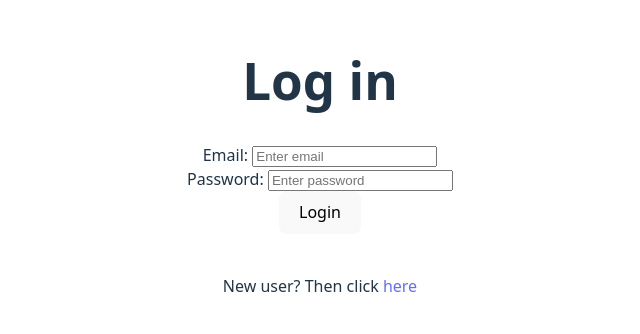
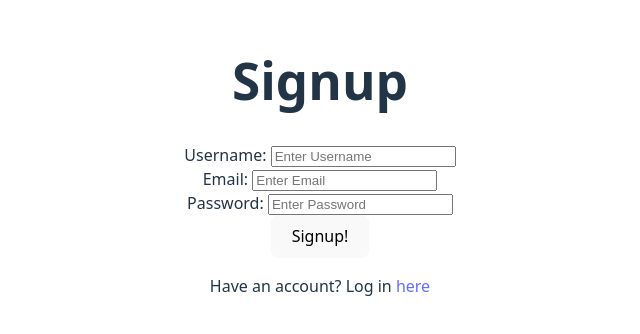
Before and after one commit to AdamFariello/capStone_FrontEnd, a React app: page / in a window 1280 px wide. Shown: the part 234-568 px from the top of the page, without its empty margins (320-960 px from the left). Built offline with nearby package versions, Linux system fonts and the light colour scheme; the HTML template or start-up script is replaced by a standard one.

Commit message:
Created foundation of the signup page

```diff
--- a/src/App.jsx
+++ b/src/App.jsx
@@ -2,11 +2,12 @@ import { useState } from 'react'
 import './App.css'
 
 import LoginPage from "./pages/login";
+import SignupPage from "./pages/signup";
 
 function App() {
 
   return (<>
-    <LoginPage />
+    <SignupPage />
   </>)
 }
 
--- a/src/pages/login.jsx
+++ b/src/pages/login.jsx
@@ -7,6 +7,7 @@ import { useState } from "react";
 //    email and password
 // 3. When adding real validation, check to see if this is how it's done
 //    (Probably REALLY not)
+// 4. Make it so user can choose between inserting email or username
 
 function btn(password, email) {
     //Function works as expected
@@ -21,17 +22,20 @@ export default function LoginPage() {
     return(<>
         <h1>Log in</h1>
 
-        <label>Email: </label>
+        <label htmlFor="email">Email: </label>
         <input
-            type="text" placeholder="Enter email"
+            type="email"
+            placeholder="Enter email"
+            required
             onChange={e => setEmailText(e.target.value)}
         />
         <br />
 
-        <label>Password: </label>
+        <label htmlFor="password">Password: </label>
         <input
             onChange={e => setPasswordText(e.target.value)}
             type="password"
+            required
             placeholder="Enter password"
         />
         <br />
@@ -39,6 +43,6 @@ export default function LoginPage() {
         <button onClick={() => btn(emailText, passwordText)}>Login</button>
         <br /> <br />
 
-        <p>New user? Then click <a href="localhost">here</a></p>
+        <p>New user? Then click <a href="TODO">here</a></p>
     </>);
 }
--- a/src/pages/signup.jsx
+++ b/src/pages/signup.jsx
@@ -0,0 +1,51 @@
+import { useState } from "react";
+
+// TODO:
+// 1. Add an email checking pattern
+// 2. Make it so text boxes are aligned (will probably need CSS)
+// 3. Switch out the anchor tag at the bottom of the page with <Link>
+//    (after react-router-dom is setup of course)
+
+function btn(usernameText, emailText, passwordText) {
+    //console.log(usernameText, "-", emailText, "-", passwordText);
+}
+
+export default function SignupPage() {
+    const [usernameText, setUserNameText] = useState("");
+    const [emailText, setEmailText] = useState("");
+    const [passwordText, setPasswordText] = useState("");
+
+    return(<>
+        <h1>Signup</h1>
+        <label htmlFor="Username">Username: </label>
+        <input
+            type="text" placeholder="Enter Username"
+            required
+            onChange={e => setUserNameText(e.target.value)}
+        />
+        <br />
+
+        <label htmlFor="email">Email: </label>
+        <input
+            type="email" placeholder="Enter Email"
+            required
+            onChange={e => setEmailText(e.target.value)}
+        />
+        <br />
+
+        <label htmlFor="password">Password: </label>
+        <input
+            type="password" placeholder="Enter Password"
+            required
+            onChange={e => setPasswordText(e.target.value)}
+        />
+        <br />
+
+        <button onClick={() => btn(usernameText, emailText, passwordText)}>
+            Signup!
+        </button>
+        <br />
+
+        <p>Have an account? Log in <a href="TODO">here</a></p>
+    </>)
+}
```
